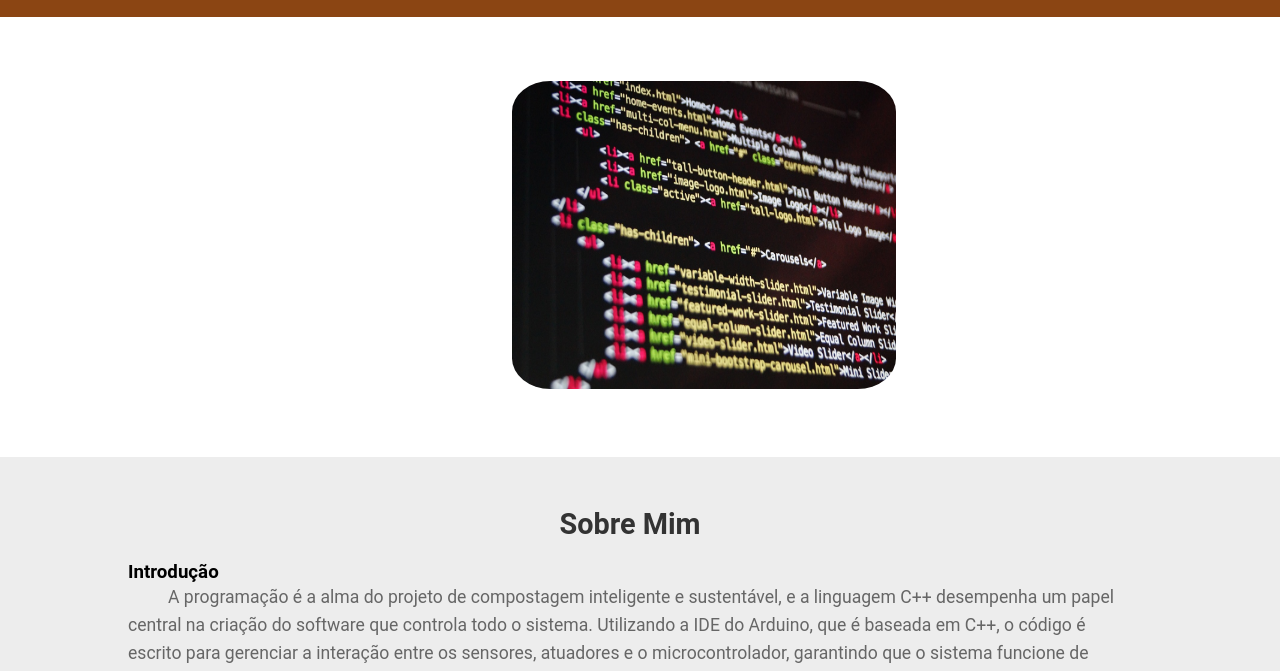
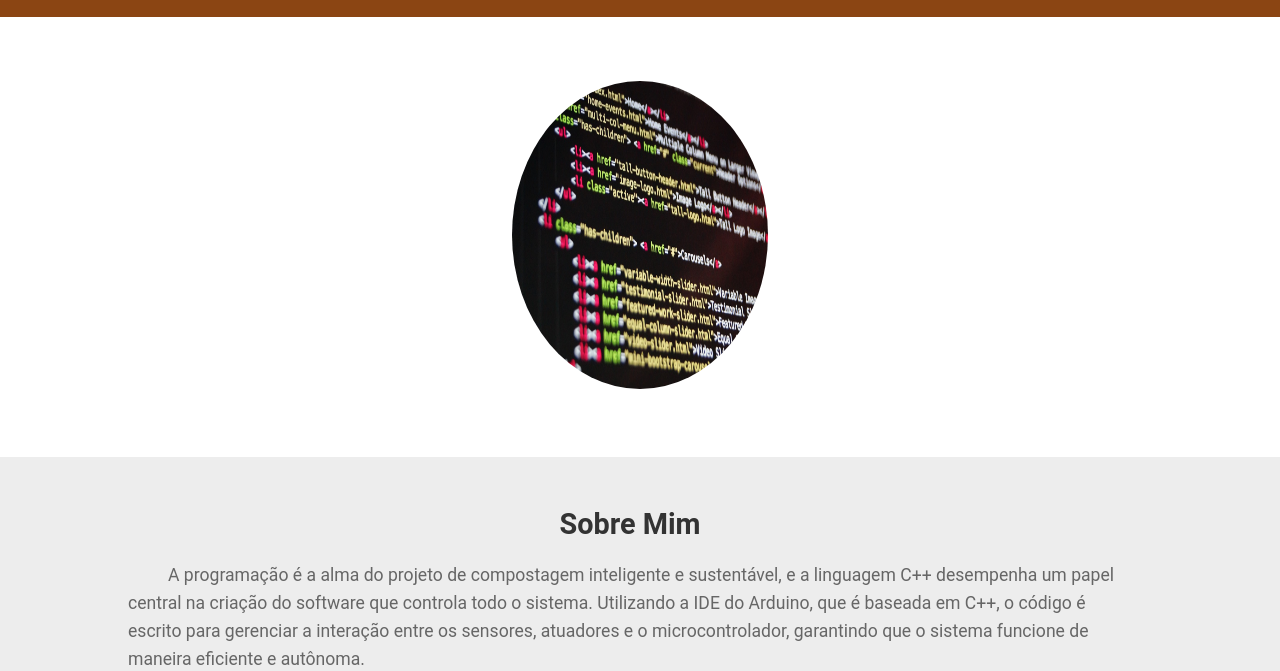
Before and after one commit to freitassp/-Br-A, a plain HTML site: page sobre.html in a window 1280 px wide. Shown: the part 123-794 px from the top of the page. Drawn offline with Linux system fonts and the light colour scheme.

Commit message:
Add files via upload

```diff
--- a/sobre.html
+++ b/sobre.html
@@ -31,7 +31,7 @@
             <div class="conteudo-sessao">
                 <div class="texto-sessao">
                     <h2>Sobre Mim</h2>
-                    <h3>Introdução</h3>
+
                     <p class="paragrafos-primeira-section">
                         A programação é a alma do projeto de compostagem inteligente e sustentável, e a linguagem C++
                         desempenha um papel central na criação do software que controla todo o sistema. Utilizando a IDE
--- a/style.css
+++ b/style.css
@@ -220,9 +220,9 @@ main {
     margin-left: 40%;
     margin-top: 5%;
     margin-bottom: 0%;
-    width: 30%;
+    width: 20%;
     height: 70%;
-    border-radius: 10%;
+    border-radius: 50%;
     align-items: center;
     display: flex;
     justify-content: center;
```
